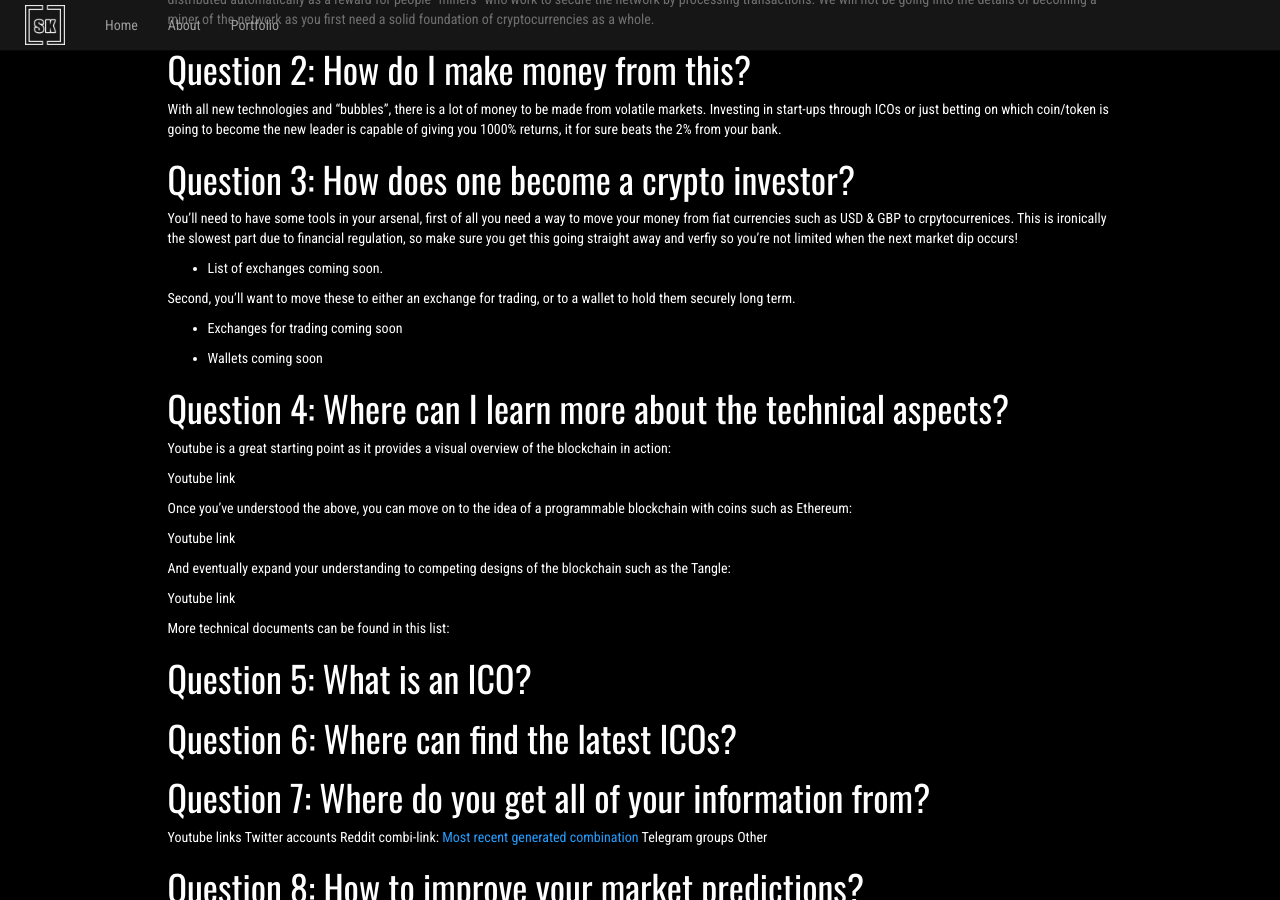
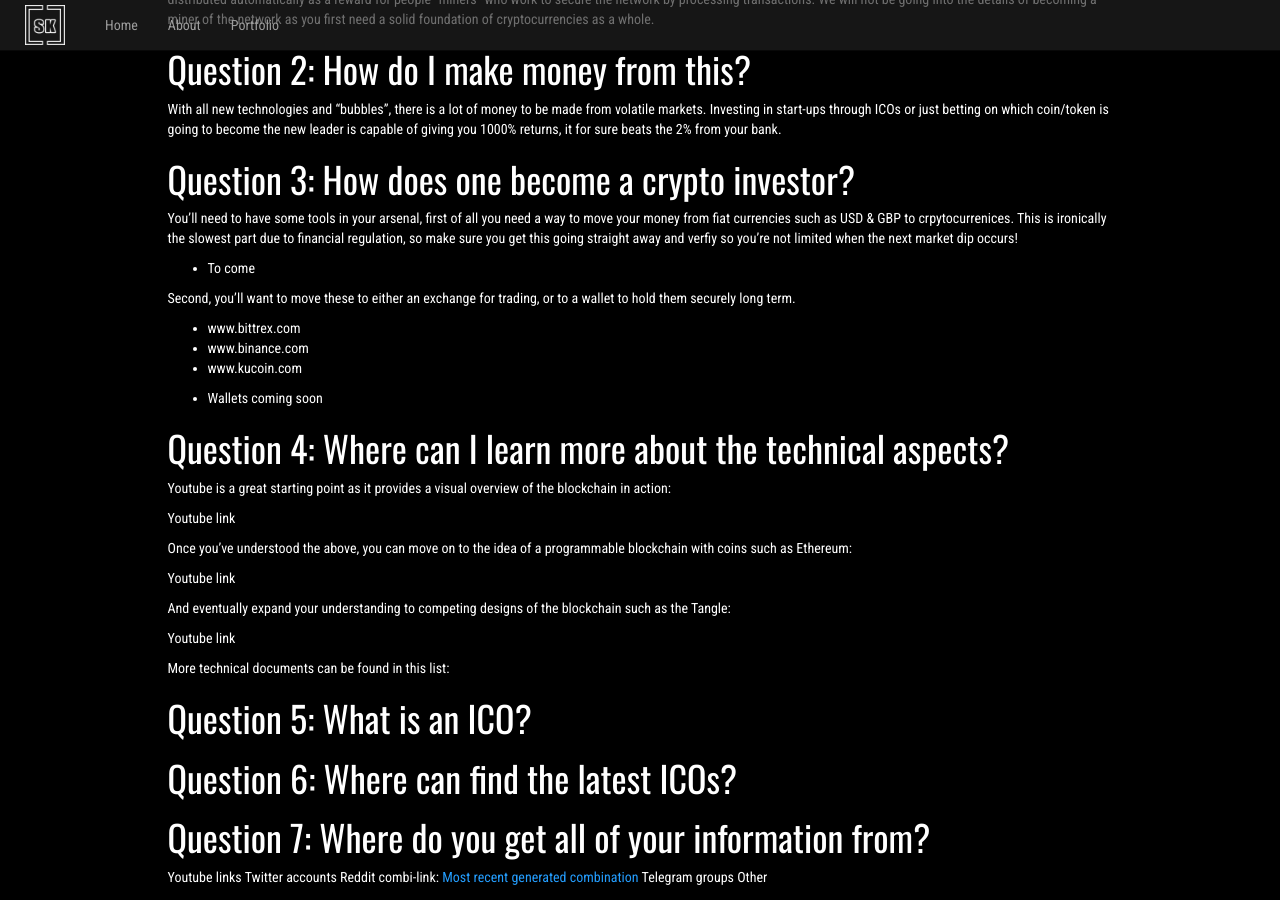
Before and after one commit to stevenkissack/stevokk.github.io, a Jekyll site: the page built from _pages/crypto-resources.md, in a window 1280 px wide and 900 px high, scrolled down 870 px. Built offline with Jekyll 4.4.1, drawn with Linux system fonts in a browser that asks for light colours.

Commit message:
added exchange addresses

```diff
--- a/_pages/crypto-resources.md
+++ b/_pages/crypto-resources.md
@@ -24,11 +24,13 @@ With all new technologies and "bubbles", there is a lot of money to be made from
 
 You'll need to have some tools in your arsenal, first of all you need a way to move your money from fiat currencies such as USD & GBP to crpytocurrenices. This is ironically the slowest part due to financial regulation, so make sure you get this going straight away and verfiy so you're not limited when the next market dip occurs!
 
-* List of exchanges coming soon.
+* To come
 
 Second, you'll want to move these to either an exchange for trading, or to a wallet to hold them securely long term.
 
-* Exchanges for trading coming soon
+* www.bittrex.com
+* www.binance.com
+* www.kucoin.com
 
 * Wallets coming soon
 
```
